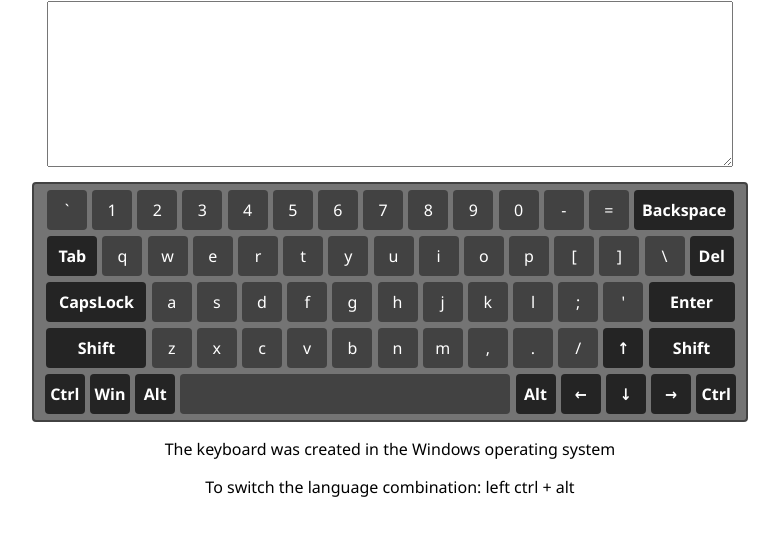
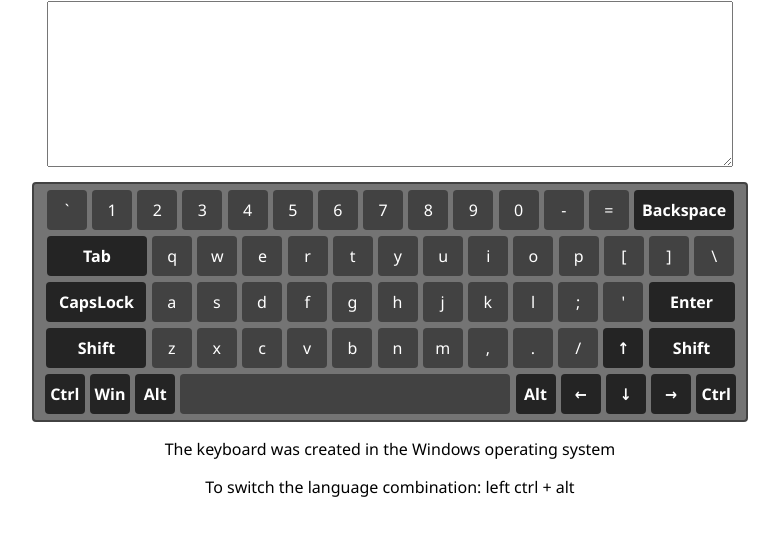
Before and after one commit to oksanazah/virtual-keyboard, a website: page index.html in a window 1280 px wide. Shown: the part 85-620 px from the top of the page, without its empty margins (250-1029 px from the left). Drawn offline with Linux system fonts and the light colour scheme.

Commit message:
fix: delete del button

```diff
--- a/scripts/index.js
+++ b/scripts/index.js
@@ -65,8 +65,6 @@ body.innerHTML = `
           <div class="key ru BracketRight hide">ъ</div>
           <div class="key en Backslash">\\</div>
           <div class="key ru Backslash hide">\\</div>
-          <div class="key en Delete">Del</div>
-          <div class="key ru Delete hide">Del</div>
         </div>
         <div class="row">
           <div class="key en CapsLock">CapsLock</div>
@@ -210,7 +208,6 @@ keyboard.addEventListener('click', (event) => {
     event.target.tagName === 'DIV'
     && event.target.className.includes('key ')
     && !event.target.className.includes('Backspace')
-    && !event.target.className.includes('Delete')
     && !event.target.className.includes('Enter')
     && !event.target.className.includes('ShiftLeft')
     && !event.target.className.includes('ShiftRight')
@@ -230,8 +227,6 @@ document.addEventListener('keydown', (event) => {
   const lang = localStorage.getItem('lang');
   const key = document.getElementsByClassName(`${lang} ${event.code}`)[0];
 
-  console.log(key);
-
   if (key) {
     key.classList.add('key-active');
   }
@@ -239,7 +234,6 @@ document.addEventListener('keydown', (event) => {
   if (
     key
     && event.code !== 'Backspace'
-    && event.code !== 'Delete'
     && event.code !== 'Enter'
     && event.code !== 'ShiftLeft'
     && event.code !== 'ShiftRight'
--- a/styles/style.css
+++ b/styles/style.css
@@ -43,7 +43,6 @@
 
 .Backspace,
 .Tab,
-.Delete,
 .CapsLock,
 .Enter,
 .ShiftLeft,
@@ -69,16 +68,9 @@
 
 .Backspace,
 .CapsLock,
-.ShiftLeft {
+.ShiftLeft,
+.Tab {
   width: 100px;
-}
-
-.Delete {
-  width: 44px;
-}
-
-.Tab {
-  width: 50px;
 }
 
 .Enter,
```
